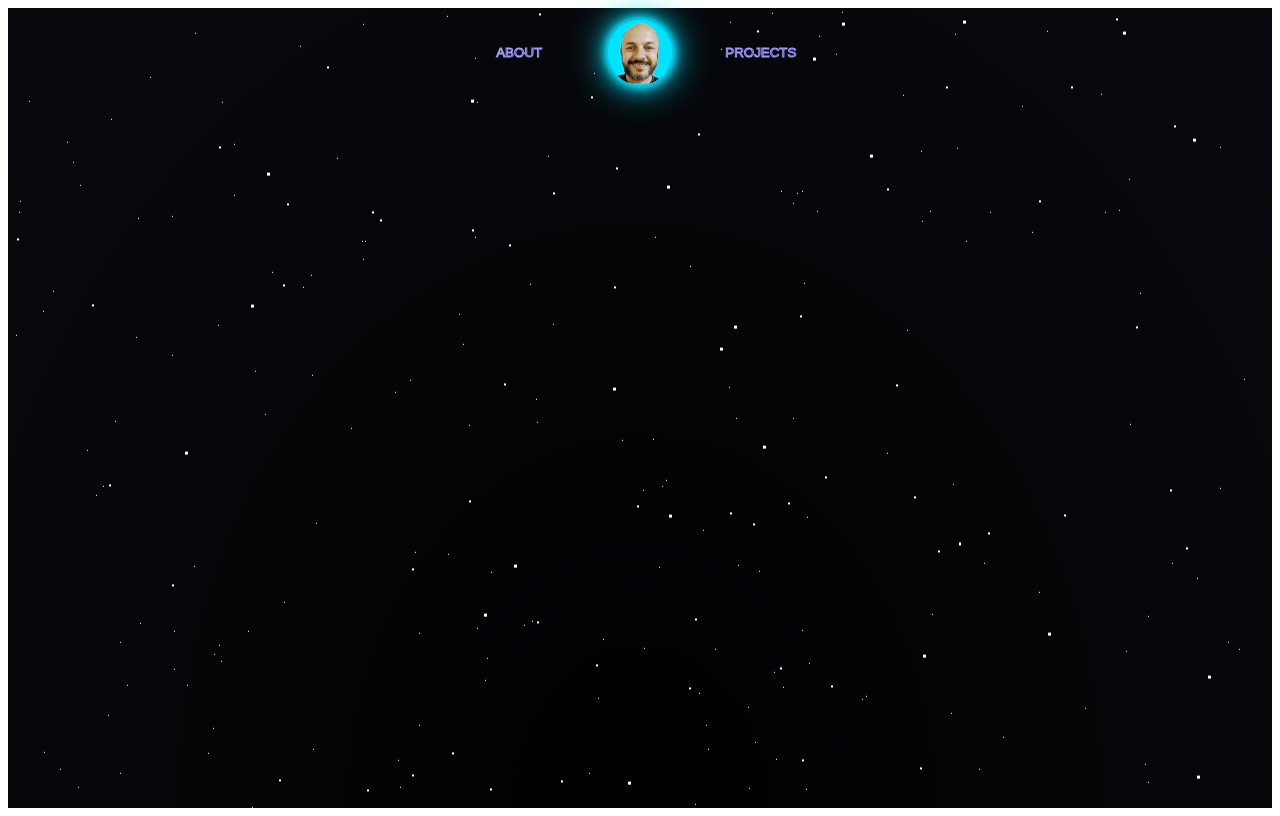
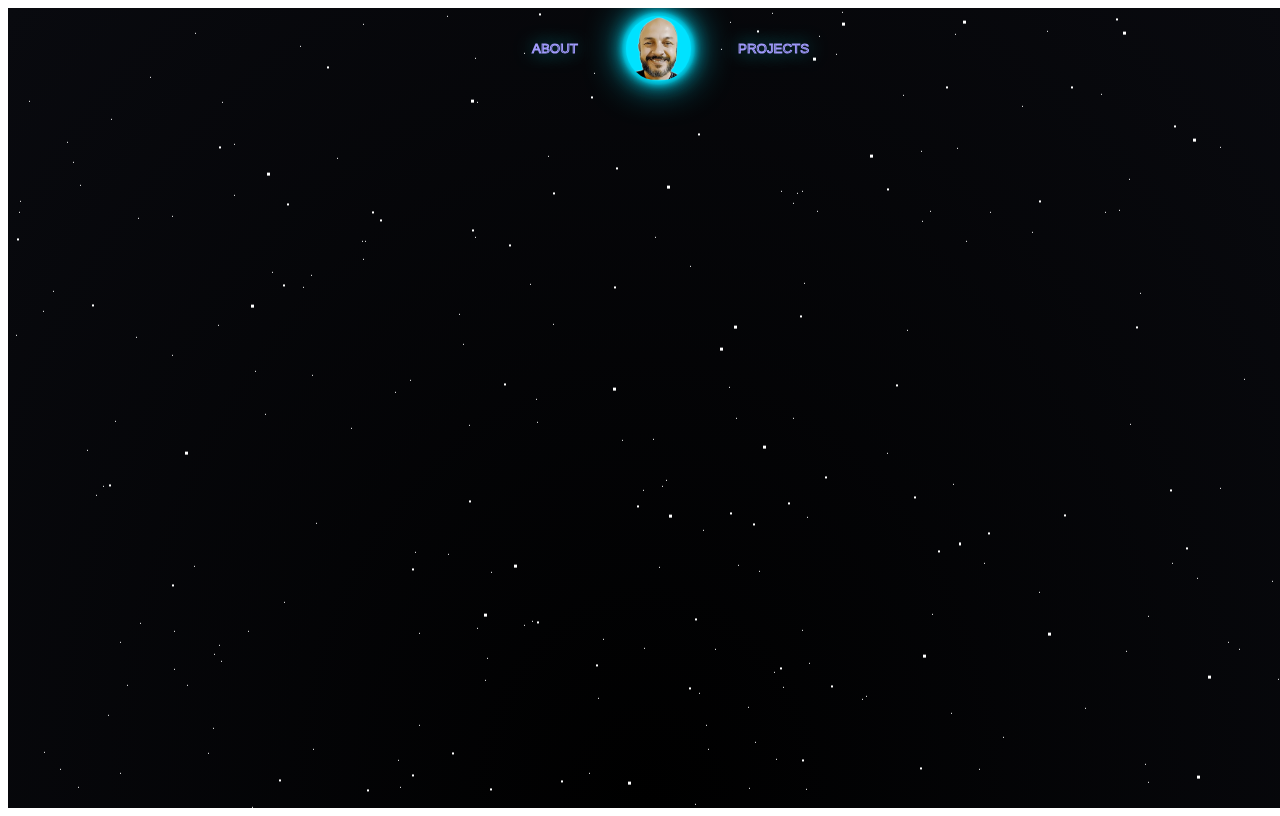
Before and after one commit to Ricll/rickdev, a Next.js app: page / in a window 1280 px wide. Built offline with nearby package versions, Linux system fonts and the light colour scheme.

Commit message:
Add Grid

```diff
--- a/src/components/HomePage/index.tsx
+++ b/src/components/HomePage/index.tsx
@@ -5,10 +5,11 @@ import {
   Stars,
   Stars2,
   Stars3,
+  Menu,
   About,
+  Projects,
   Image,
-  Projects,
-  Menu
+  ImageContainer
 } from './styles'
 
 const HomePage: React.FC = () => {
@@ -18,8 +19,11 @@ const HomePage: React.FC = () => {
       <Stars2 />
       <Stars3 />
       <Menu>
-        <About onClick={() => console.log('AAAA')}>About</About>
-        <Image src={'/cartoon_profy.png'} />
+        <About>About</About>
+        <ImageContainer>
+          <Image src={'/cartoon_profy.png'} />
+        </ImageContainer>
+
         <Projects>Projects</Projects>
       </Menu>
     </Container>
--- a/src/components/HomePage/styles.ts
+++ b/src/components/HomePage/styles.ts
@@ -3,6 +3,8 @@ import styled from 'styled-components'
 
 export const Container = styled.div`
   display: flex;
+  position: absolute;
+  z-index: 1;
   width: 100%;
   min-height: 100vh;
   background: radial-gradient(ellipse at bottom, #000 0%, #090a0f 100%);
@@ -12,6 +14,7 @@ export const Container = styled.div`
 export const Stars = styled.div`
   width: 1px;
   height: 1px;
+  z-index: 1;
   background: transparent;
   animation: startAnim 50s linear infinite;
 
@@ -405,6 +408,7 @@ export const Stars = styled.div`
 export const Stars2 = styled.div`
   width: 2px;
   height: 2px;
+  z-index: 1;
   background: transparent;
   animation: startAnim 100s linear infinite;
   box-shadow: 1448px 320px #fff, 1775px 1663px #fff, 332px 1364px #fff,
@@ -534,6 +538,7 @@ export const Stars2 = styled.div`
 export const Stars3 = styled.div`
   width: 3px;
   height: 3px;
+  z-index: 1;
   background: transparent;
   animation: startAnim 150s linear infinite;
   box-shadow: 387px 1878px #fff, 760px 1564px #fff, 1487px 999px #fff,
@@ -610,69 +615,71 @@ export const Stars3 = styled.div`
 `
 
 export const Menu = styled.div`
-  display: flex;
+  display: grid;
   position: absolute;
-  left: 50%;
-  top: 10px;
-  text-align: center;
-  transform: translateX(-50%);
-  box-sizing: border-box;
-  justify-content: center;
+  grid-template-areas: 'about image project';
+
+  z-index: 2;
   align-items: center;
-  max-width: 400px;
-  margin: 0 auto;
-  width: 100vw;
-  background: none;
-  z-index: 2;
+  grid-template-columns: 45vw 10vw 45vw;
+  grid-template-rows: 10vh;
+  grid-gap: 10px;
+
+  @media screen and (max-width: 600px) {
+    grid-template-columns: 40vw 20vw 40vw;
+    grid-gap: 0px;
+  }
 `
 
-// export const AboutContainer = styled.div`
-//   display: flex;
-//   position: absolute;
-//   width: 150px;
-//   height: 85px;
-//   justify-content: flex-end;
-//   align-items: center;
-//   z-index: 2;
-//   background: red;
-// `
-
-// export const ImageContainer = styled.div`
-//   display: flex;
-//   position: absolute;
-//   width: 80px;
-//   height: 85px;
-//   justify-content: center;
-//   align-items: center;
-//   background: none;
-// `
-// export const ProjectContainer = styled.div`
-//   display: flex;
-//   position: absolute;
-//   top: 0;
-//   width: 190px;
-//   height: 85px;
-//   justify-content: center;
-//   background: green;
-// `
-export const About = styled.button`
-  flex: 2;
-  margin: 10px;
+export const About = styled(motion.button).attrs({
+  whileHover: { color: '#f1c40f', scale: 1.1 },
+  whileTap: { color: '#f1c40f', scale: 1.1 }
+})`
+  display: grid;
+  grid-area: 'about';
+  justify-content: end;
   color: #a29bfe;
   text-transform: uppercase;
+  text-shadow: 0 0 20px rgba(0, 226, 255, 1);
   border: none;
   outline: none;
   background: none;
   -webkit-text-fill-color: transparent;
   -webkit-text-stroke-width: 1px;
+  -webkit-tap-highlight-color: transparent;
+
+  @media screen and (max-width: 600px) {
+  }
 `
-export const Image = styled(motion.img)`
-  flex: 1;
-  margin: 10px;
+
+export const AboutFake = styled(motion.button).attrs({
+  whileHover: { color: '#f1c40f', scale: 1.1 },
+  whileTap: { color: '#f1c40f', scale: 1.1 }
+})`
+  display: grid;
+  grid-area: 'image';
+  justify-content: center;
+  color: #a29bfe;
+  text-transform: uppercase;
+  text-shadow: 0 0 20px rgba(0, 226, 255, 1);
+  border: none;
+  outline: none;
+  background: none;
+  -webkit-text-fill-color: transparent;
+  -webkit-text-stroke-width: 1px;
+  -webkit-tap-highlight-color: transparent;
+`
+
+export const ImageContainer = styled.div`
+  display: grid;
+  grid-area: 'image';
+  justify-content: center;
+`
+export const Image = styled.img`
   height: 65px;
-  width: 55px;
+  width: 65px;
+  background: none;
   border-radius: 50%;
-
   object-fit: cover;
   background: rgba(0, 226, 255, 1);
   box-shadow: 0 0 20px rgba(0, 226, 255, 1), 0 0 10px rgba(0, 226, 255, 1),
@@ -680,20 +687,33 @@ export const Image = styled(motion.img)`
     0 0 0 4px rgba(0, 226, 255, 0.1);
 
   @media screen and (max-width: 600px) {
-    height: 70px;
-    width: 60px;
+    height: 45px;
+    width: 45px;
   }
 `
-export const Projects = styled.button`
-  flex: 2;
-  margin: 10px;
+export const Projects = styled(motion.button).attrs({
+  whileHover: { color: '#f1c40f', scale: 1.1 },
+  whileTap: { color: '#f1c40f', scale: 1.1 }
+})`
   color: #a29bfe;
-
+  display: grid;
+  grid-area: 'project';
+  justify-content: start;
+  text-shadow: 0 0 20px rgba(0, 226, 255, 1);
   text-transform: uppercase;
   border: none;
-  outline: none;
+  outline: none !important;
   background: none;
-  z-index: 2;
+  text-decoration: none;
+
+  box-shadow: none;
   -webkit-text-fill-color: transparent;
   -webkit-text-stroke-width: 1px;
+
+  -webkit-tap-highlight-color: transparent;
+  -webkit-appearance: none;
+  -moz-appearance: none;
+
+  @media screen and (max-width: 600px) {
+  }
 `
```
Also changed, not shown: src/styles/global.ts (+13 -19 lines).
